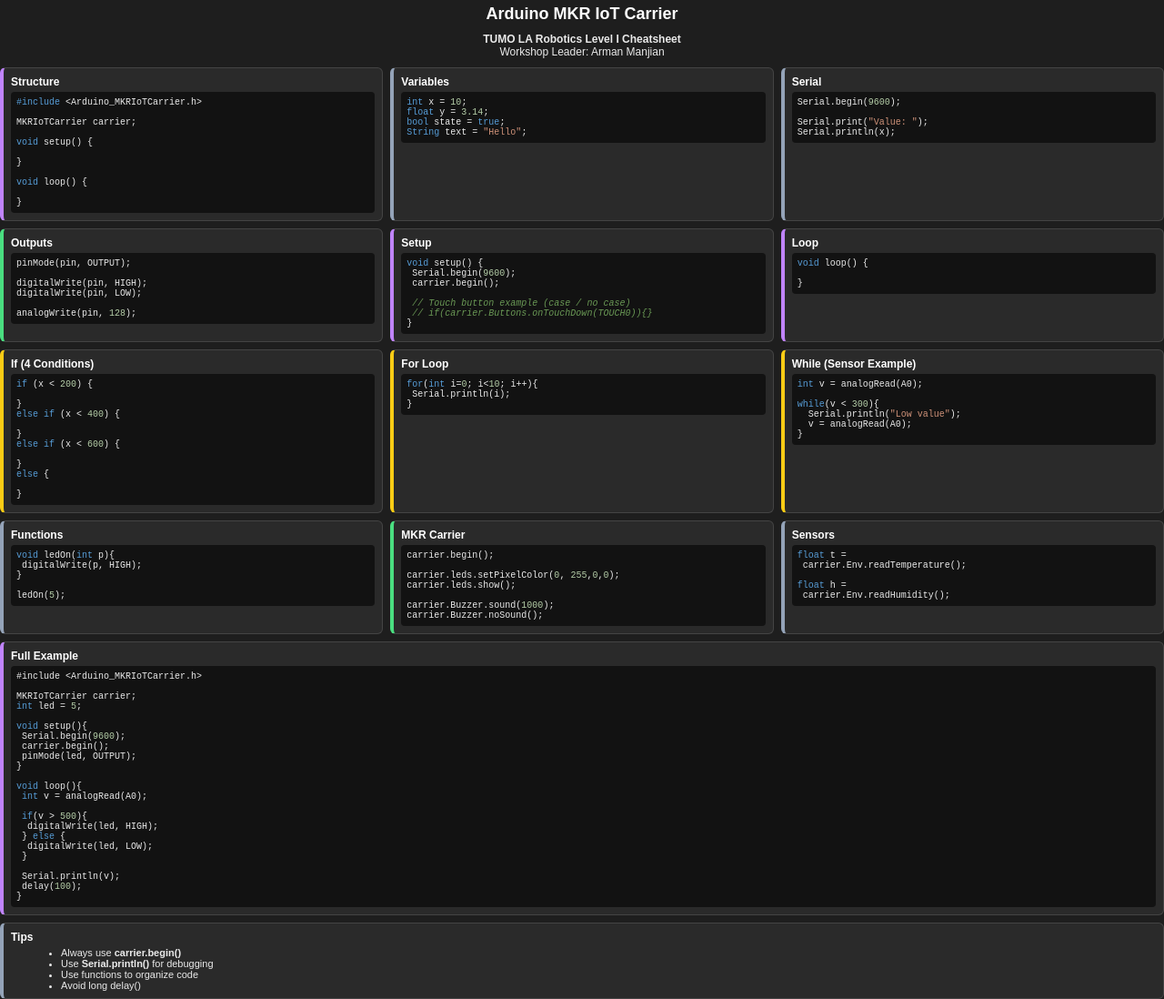
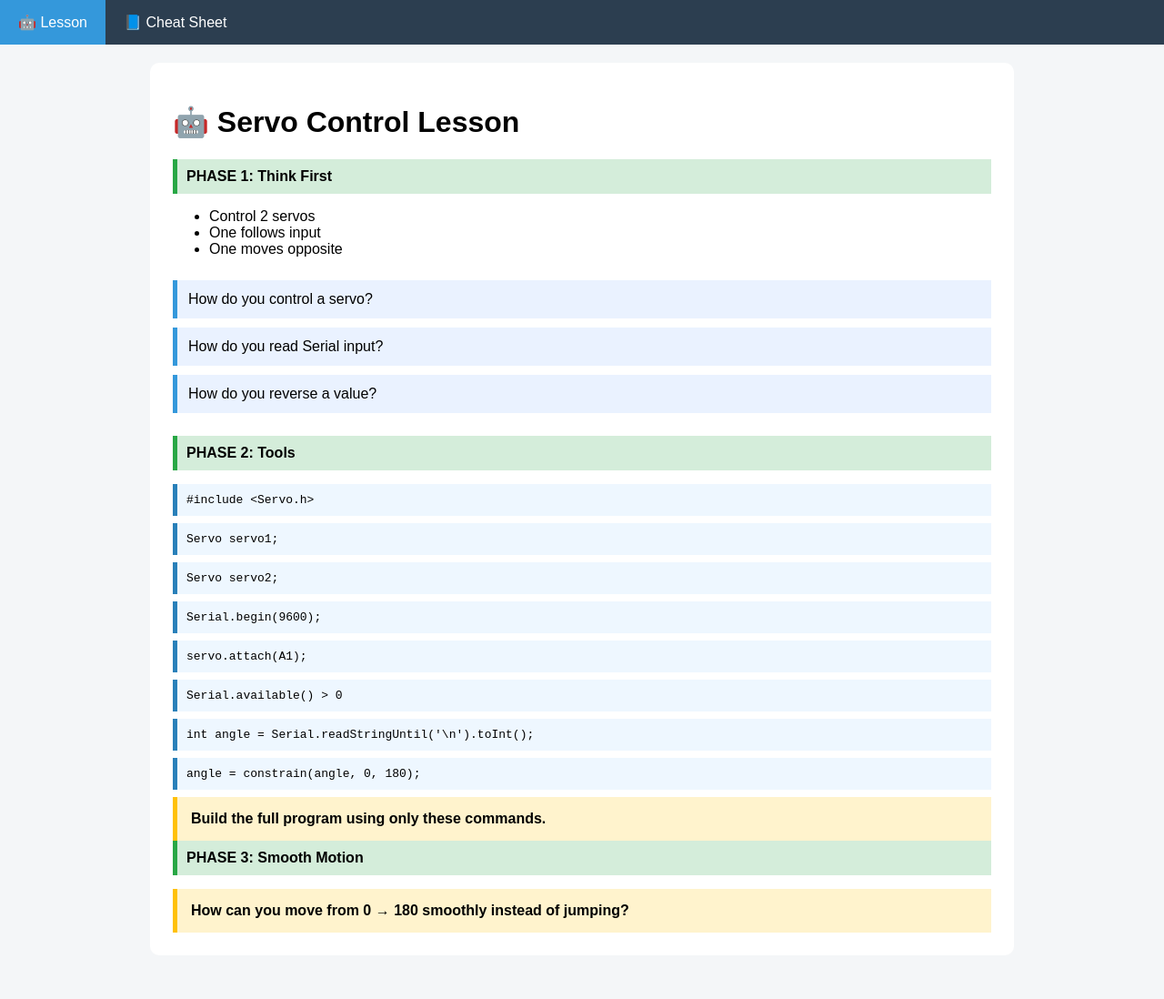
Before and after one commit to armanmanjian-prog/armanmanjian-prog.github.io, a plain HTML site: page Robotics_Level_I_Cheatsheet.html in a window 1280 px wide. Shown: the whole page at 91% size. After the commit the page ends 1070 px from the top, so only its background shows below. Drawn offline with Linux system fonts and the light colour scheme.

Commit message:
Update Robotics_Level_I_Cheatsheet.html
Add Servo Control

```diff
--- a/Robotics_Level_I_Cheatsheet.html
+++ b/Robotics_Level_I_Cheatsheet.html
@@ -2,31 +2,87 @@
 <html lang="en">
 <head>
 <meta charset="UTF-8">
-<title>TUMO LA Robotics Level I Cheat Sheet</title>
-<h1> Arduino MKR IoT Carrier </h1>
-<div style="text-align:center; font-size:12px; margin-bottom:10px;">
-  <b>TUMO LA Robotics Level I Cheatsheet</b><br>
-  Workshop Leader: Arman Manjian
-</div>
+<title>Servo Lesson + Cheat Sheet</title>
+
 <style>
-  @page {
-    size: A4;
-    margin: 10mm;
+body {
+  font-family: Arial, sans-serif;
+  margin: 0;
+  background: #f4f6f8;
 }
 
-  body {
-    font-family: Arial, sans-serif;
-    font-size: 11px;
-    margin: 0;
+/* Tabs */
+.tabs {
+  display: flex;
+  background: #2c3e50;
+}
+
+.tab {
+  padding: 15px 20px;
+  color: white;
+  cursor: pointer;
+}
+
+.tab.active {
+  background: #3498db;
+}
+
+/* Content */
+.content {
+  display: none;
+  padding: 20px;
+}
+
+.content.active {
+  display: block;
+}
+
+/* Lesson Styles */
+.container {
+  max-width: 900px;
+  margin: auto;
+  background: white;
+  padding: 25px;
+  border-radius: 10px;
+}
+
+.section { margin-bottom: 25px; }
+
+.highlight {
+  background: #eaf2ff;
+  padding: 12px;
+  border-left: 5px solid #3498db;
+  margin-bottom: 10px;
+}
+
+.box {
+  background: #eef7ff;
+  padding: 10px;
+  border-left: 5px solid #2980b9;
+  margin-bottom: 8px;
+  font-family: monospace;
+}
+
+.challenge {
+  background: #fff3cd;
+  padding: 15px;
+  border-left: 5px solid #ffc107;
+  font-weight: bold;
+}
+
+.phase {
+  background: #d4edda;
+  padding: 10px;
+  border-left: 5px solid #28a745;
+  margin-bottom: 15px;
+  font-weight: bold;
+}
+
+/* Cheat Sheet Styles */
+.cheat-body {
   background: #1e1e1e;
   color: #eaeaea;
-  }
-
-  h1 {
-    text-align: center;
-    font-size: 18px;
-    margin: 5px 0 10px 0;
-    color: #ffffff;
+  padding: 10px;
 }
 
 .grid {
@@ -35,253 +91,146 @@
   gap: 8px;
 }
 
-  .section {
+.section2 {
   padding: 8px;
   border-radius: 6px;
   border: 1px solid #444;
   background: #2a2a2a;
 }
 
-  h2 {
-    font-size: 12px;
-    margin: 0 0 4px 0;
-    color: #ffffff;
-  }
-
 pre {
-    margin: 0;
   font-size: 10px;
   background: #121212;
   padding: 6px;
   border-radius: 4px;
-    overflow-x: auto;
 }
 
-  /* Arduino-like Dark Syntax */
-  .kw { color: #569cd6; }   /* keywords */
-  .fn { color: #dcdcaa; }   /* functions */
-  .var { color: #9cdcfe; }  /* variables */
-  .str { color: #ce9178; }  /* strings */
-  .num { color: #b5cea8; }  /* numbers */
-  .com { color: #6a9955; font-style: italic; } /* comments */
+/* Syntax colors */
+.kw { color: #569cd6; }
+.fn { color: #dcdcaa; }
+.var { color: #9cdcfe; }
+.str { color: #ce9178; }
+.num { color: #b5cea8; }
+.com { color: #6a9955; }
 
-  /* Section Colors (subtle dark tones) */
 .structure { border-left: 4px solid #c084fc; }
-  .output    { border-left: 4px solid #4ade80; }
-  .logic     { border-left: 4px solid #facc15; }
-  .general   { border-left: 4px solid #94a3b8; }
+.output { border-left: 4px solid #4ade80; }
+.logic { border-left: 4px solid #facc15; }
+.general { border-left: 4px solid #94a3b8; }
 
-  .full {
-    grid-column: span 3;
+.full { grid-column: span 3; }
+
+</style>
+
+<script>
+function showTab(tabIndex) {
+  let tabs = document.querySelectorAll(".content");
+  let buttons = document.querySelectorAll(".tab");
+
+  tabs.forEach(t => t.classList.remove("active"));
+  buttons.forEach(b => b.classList.remove("active"));
+
+  tabs[tabIndex].classList.add("active");
+  buttons[tabIndex].classList.add("active");
 }
+</script>
 
-  ul {
-    margin: 4px 0 0 15px;
-  }
-</style>
 </head>
-
 <body>
 
+<!-- TAB BUTTONS -->
+<div class="tabs">
+  <div class="tab active" onclick="showTab(0)">🤖 Lesson</div>
+  <div class="tab" onclick="showTab(1)">📘 Cheat Sheet</div>
+</div>
+
+<!-- TAB 1: LESSON -->
+<div class="content active">
+<div class="container">
+
+<h1>🤖 Servo Control Lesson</h1>
+
+<div class="phase">PHASE 1: Think First</div>
+
+<div class="section">
+<ul>
+<li>Control 2 servos</li>
+<li>One follows input</li>
+<li>One moves opposite</li>
+</ul>
+</div>
+
+<div class="section">
+<div class="highlight">How do you control a servo?</div>
+<div class="highlight">How do you read Serial input?</div>
+<div class="highlight">How do you reverse a value?</div>
+</div>
+
+<div class="phase">PHASE 2: Tools</div>
+
+<div class="box">#include &lt;Servo.h&gt;</div>
+<div class="box">Servo servo1;</div>
+<div class="box">Servo servo2;</div>
+<div class="box">Serial.begin(9600);</div>
+<div class="box">servo.attach(A1);</div>
+<div class="box">Serial.available() &gt; 0</div>
+<div class="box">int angle = Serial.readStringUntil('\n').toInt();</div>
+<div class="box">angle = constrain(angle, 0, 180);</div>
+
+<div class="challenge">
+Build the full program using only these commands.
+</div>
+
+<div class="phase">PHASE 3: Smooth Motion</div>
+
+<div class="challenge">
+How can you move from 0 → 180 smoothly instead of jumping?
+</div>
+
+</div>
+</div>
+
+<!-- TAB 2: CHEAT SHEET -->
+<div class="content cheat-body">
+
+<h1 style="text-align:center;">Arduino Cheat Sheet</h1>
 
 <div class="grid">
 
-<!-- STRUCTURE -->
-<div class="section structure">
+<div class="section2 structure">
 <h2>Structure</h2>
 <pre>
-<span class="kw">#include</span> &lt;Arduino_MKRIoTCarrier.h&gt;
-
-MKRIoTCarrier carrier;
-
-<span class="kw">void</span> setup() {
-
-}
-
-<span class="kw">void</span> loop() {
-
-}
+<span class="kw">void</span> setup(){}
+<span class="kw">void</span> loop(){}
 </pre>
 </div>
 
-<!-- VARIABLES -->
-<div class="section general">
+<div class="section2 general">
 <h2>Variables</h2>
 <pre>
 <span class="kw">int</span> x = <span class="num">10</span>;
 <span class="kw">float</span> y = <span class="num">3.14</span>;
-<span class="kw">bool</span> state = <span class="kw">true</span>;
-<span class="kw">String</span> text = <span class="str">"Hello"</span>;
 </pre>
 </div>
 
-<!-- SERIAL -->
-<div class="section general">
-<h2>Serial</h2>
-<pre>
-Serial.begin(<span class="num">9600</span>);
-
-Serial.print(<span class="str">"Value: "</span>);
-Serial.println(x);
-</pre>
-</div>
-
-<!-- OUTPUT -->
-<div class="section output">
-<h2>Outputs</h2>
-<pre>
-pinMode(pin, OUTPUT);
-
-digitalWrite(pin, HIGH);
-digitalWrite(pin, LOW);
-
-analogWrite(pin, <span class="num">128</span>);
-</pre>
-</div>
-
-<!-- SETUP -->
-<div class="section structure">
-<h2>Setup</h2>
-<pre>
-<span class="kw">void</span> setup() {
- Serial.begin(<span class="num">9600</span>);
- carrier.begin();
-
- <span class="com">// Touch button example (case / no case)</span>
- <span class="com">// if(carrier.Buttons.onTouchDown(TOUCH0)){}</span>
-}
-</pre>
-</div>
-
-<!-- LOOP -->
-<div class="section structure">
-<h2>Loop</h2>
-<pre>
-<span class="kw">void</span> loop() {
-
-}
-</pre>
-</div>
-
-<!-- IF -->
-<div class="section logic">
-<h2>If (4 Conditions)</h2>
-<pre>
-<span class="kw">if</span> (x &lt; <span class="num">200</span>) {
-
-}
-<span class="kw">else if</span> (x &lt; <span class="num">400</span>) {
-
-}
-<span class="kw">else if</span> (x &lt; <span class="num">600</span>) {
-
-}
-<span class="kw">else</span> {
-
-}
-</pre>
-</div>
-
-<!-- FOR -->
-<div class="section logic">
+<div class="section2 logic">
 <h2>For Loop</h2>
 <pre>
-<span class="kw">for</span>(<span class="kw">int</span> i=<span class="num">0</span>; i&lt;<span class="num">10</span>; i++){
+<span class="kw">for</span>(<span class="kw">int</span> i=0; i&lt;10; i++){
  Serial.println(i);
 }
 </pre>
 </div>
 
-<!-- WHILE -->
-<div class="section logic">
-<h2>While (Sensor Example)</h2>
-<pre>
-<span class="kw">int</span> v = analogRead(A0);
-
-<span class="kw">while</span>(v &lt; <span class="num">300</span>){
-  Serial.println(<span class="str">"Low value"</span>);
-  v = analogRead(A0);
-}
-</pre>
+<div class="section2 full general">
+<h2>Tips</h2>
+<ul>
+<li>Use Serial.println for debugging</li>
+<li>Break code into steps</li>
+<li>Test small parts first</li>
+</ul>
 </div>
 
-<!-- FUNCTIONS -->
-<div class="section general">
-<h2>Functions</h2>
-<pre>
-<span class="kw">void</span> ledOn(<span class="kw">int</span> p){
- digitalWrite(p, HIGH);
-}
-
-ledOn(<span class="num">5</span>);
-</pre>
-</div>
-
-<!-- CARRIER -->
-<div class="section output">
-<h2>MKR Carrier</h2>
-<pre>
-carrier.begin();
-
-carrier.leds.setPixelColor(<span class="num">0</span>, <span class="num">255</span>,<span class="num">0</span>,<span class="num">0</span>);
-carrier.leds.show();
-
-carrier.Buzzer.sound(<span class="num">1000</span>);
-carrier.Buzzer.noSound();
-</pre>
-</div>
-
-<!-- SENSORS -->
-<div class="section general">
-<h2>Sensors</h2>
-<pre>
-<span class="kw">float</span> t =
- carrier.Env.readTemperature();
-
-<span class="kw">float</span> h =
- carrier.Env.readHumidity();
-</pre>
-</div>
-
-<!-- FULL EXAMPLE -->
-<div class="section full structure">
-<h2>Full Example</h2>
-<pre>
-#include &lt;Arduino_MKRIoTCarrier.h&gt;
-
-MKRIoTCarrier carrier;
-<span class="kw">int</span> led = <span class="num">5</span>;
-
-<span class="kw">void</span> setup(){
- Serial.begin(<span class="num">9600</span>);
- carrier.begin();
- pinMode(led, OUTPUT);
-}
-
-<span class="kw">void</span> loop(){
- <span class="kw">int</span> v = analogRead(A0);
-
- <span class="kw">if</span>(v &gt; <span class="num">500</span>){
-  digitalWrite(led, HIGH);
- } <span class="kw">else</span> {
-  digitalWrite(led, LOW);
- }
-
- Serial.println(v);
- delay(<span class="num">100</span>);
-}
-</pre>
-</div>
-
-<!-- TIPS -->
-<div class="section full general">
-<h2>Tips</h2>
-<ul>
-<li>Always use <b>carrier.begin()</b></li>
-<li>Use <b>Serial.println()</b> for debugging</li>
-<li>Use functions to organize code</li>
-<li>Avoid long delay()</li>
-</ul>
 </div>
 
 </div>
```
Lines whose indentation alone changed are shown as unchanged.
